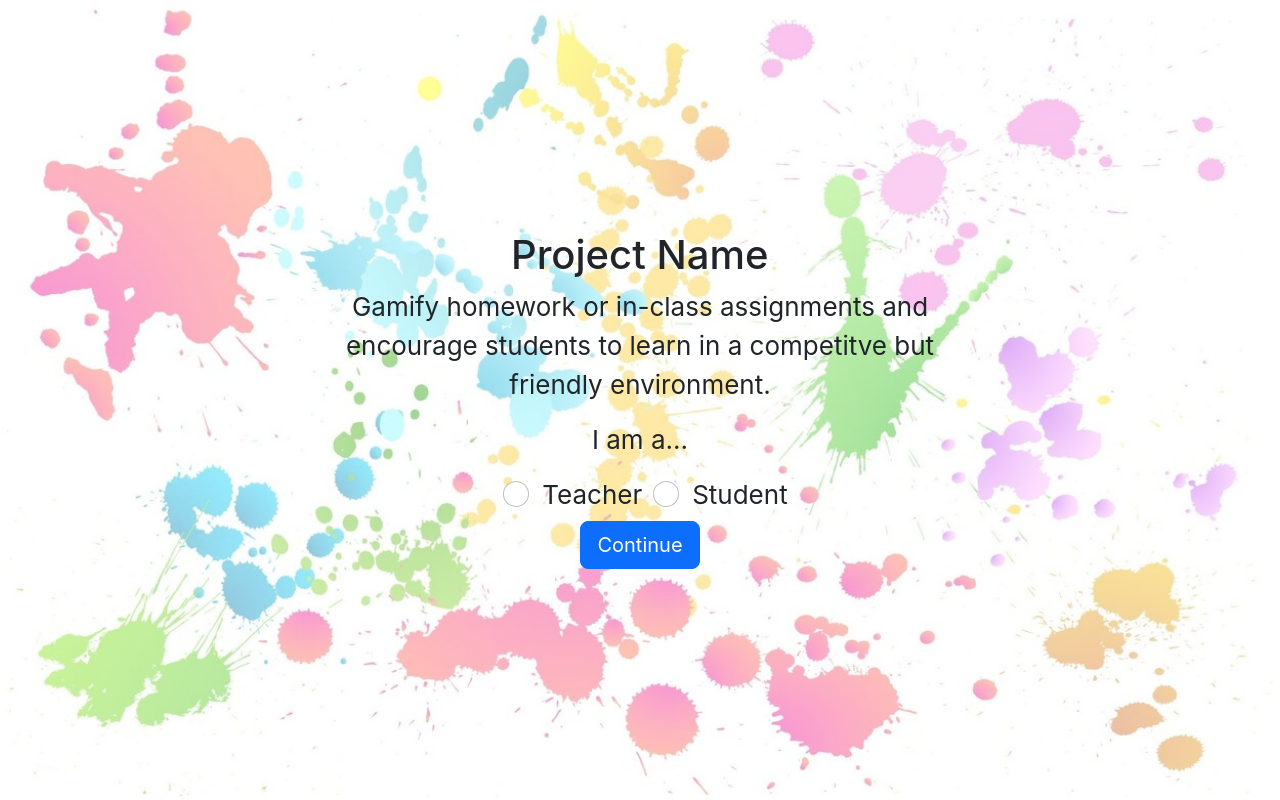
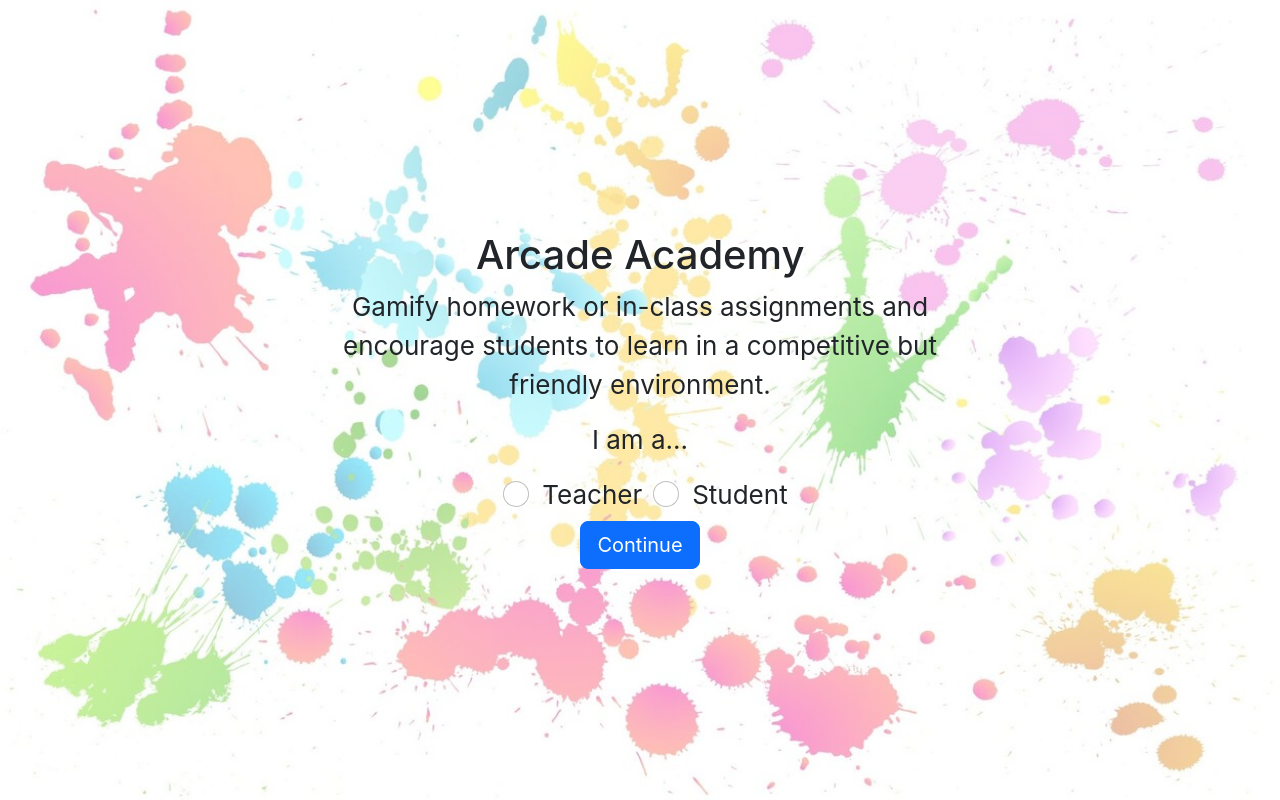
Before and after one commit to Yin4TheWin/hackrus23, a React (Create React App) app: page / in a window 1280 px wide. Built offline with nearby package versions, Linux system fonts and the light colour scheme.

Commit message:
change favicon, name, tab names

```diff
--- a/public/index.html
+++ b/public/index.html
@@ -30,7 +30,7 @@
       work correctly both with client-side routing and a non-root public URL.
       Learn how to configure a non-root public URL by running `npm run build`.
     -->
-    <title>React App</title>
+    <title>Arcade Academy</title>
   </head>
   <body>
     <noscript>You need to enable JavaScript to run this app.</noscript>
--- a/src/App.tsx
+++ b/src/App.tsx
@@ -13,11 +13,11 @@ function App() {
     <div className="App">
       <div className='App-header'>
         <Roll>
-            <h1>Project Name</h1>
+            <h1>Arcade Academy</h1>
           </Roll>
           <LightSpeed>
           <p>
-            Gamify homework or in-class assignments and encourage students to learn in a competitve but friendly environment.
+            Gamify homework or in-class assignments and encourage students to learn in a competitive but friendly environment.
           </p>
           </LightSpeed>
           <p>I am a...</p>
```
Also changed, not shown: src/logo_200x200.png (added), 1 other file (tests, documents, lock files or other folders).
